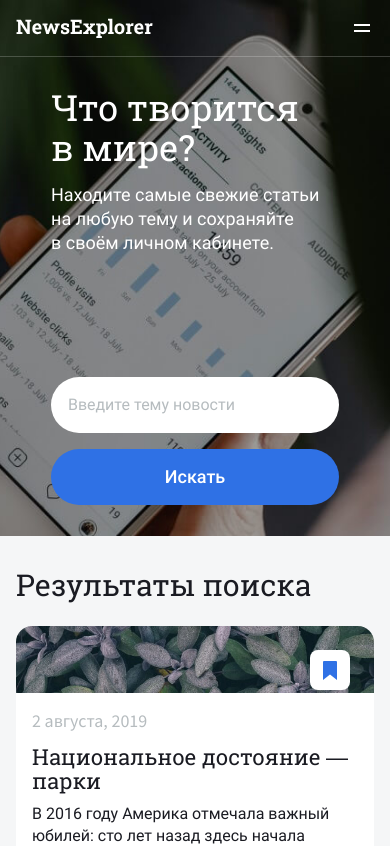
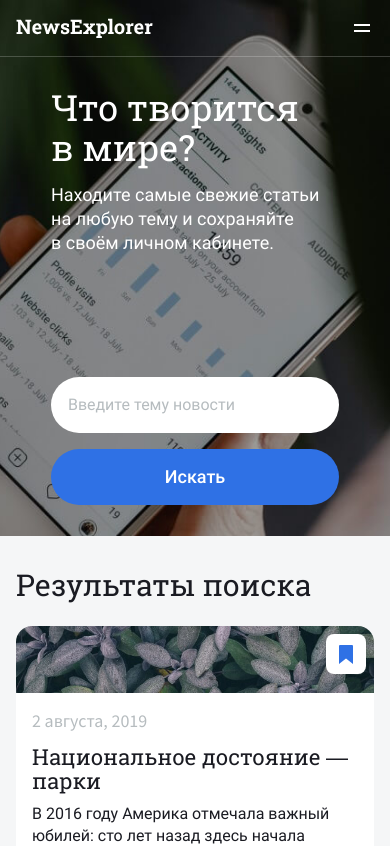
Before and after one commit to Vooooodoo/news-explorer-frontend, a React (Create React App) app: page / in a window 390 px wide. Shown: the top 846 px of the page. Built offline with nearby package versions, Linux system fonts and the light colour scheme.

Commit message:
feat: реализовать секцию с новостными карточками

```diff
--- a/src/components/NewsCard/NewsCard.css
+++ b/src/components/NewsCard/NewsCard.css
@@ -106,10 +106,20 @@
     padding: 16px;
     height: 270px;
   }
+
+  .news-card__save-btn {
+    top: 16px;
+    right: 16px;
+  }
 }
 
 @media all and (max-width: 1023px) {
 	.news-card__photo {
     height: calc(272 / 400 * (100vw - 96px) / 3);
   }
+
+  .news-card__save-btn {
+    top: 8px;
+    right: 8px;
+  }
 }
```
